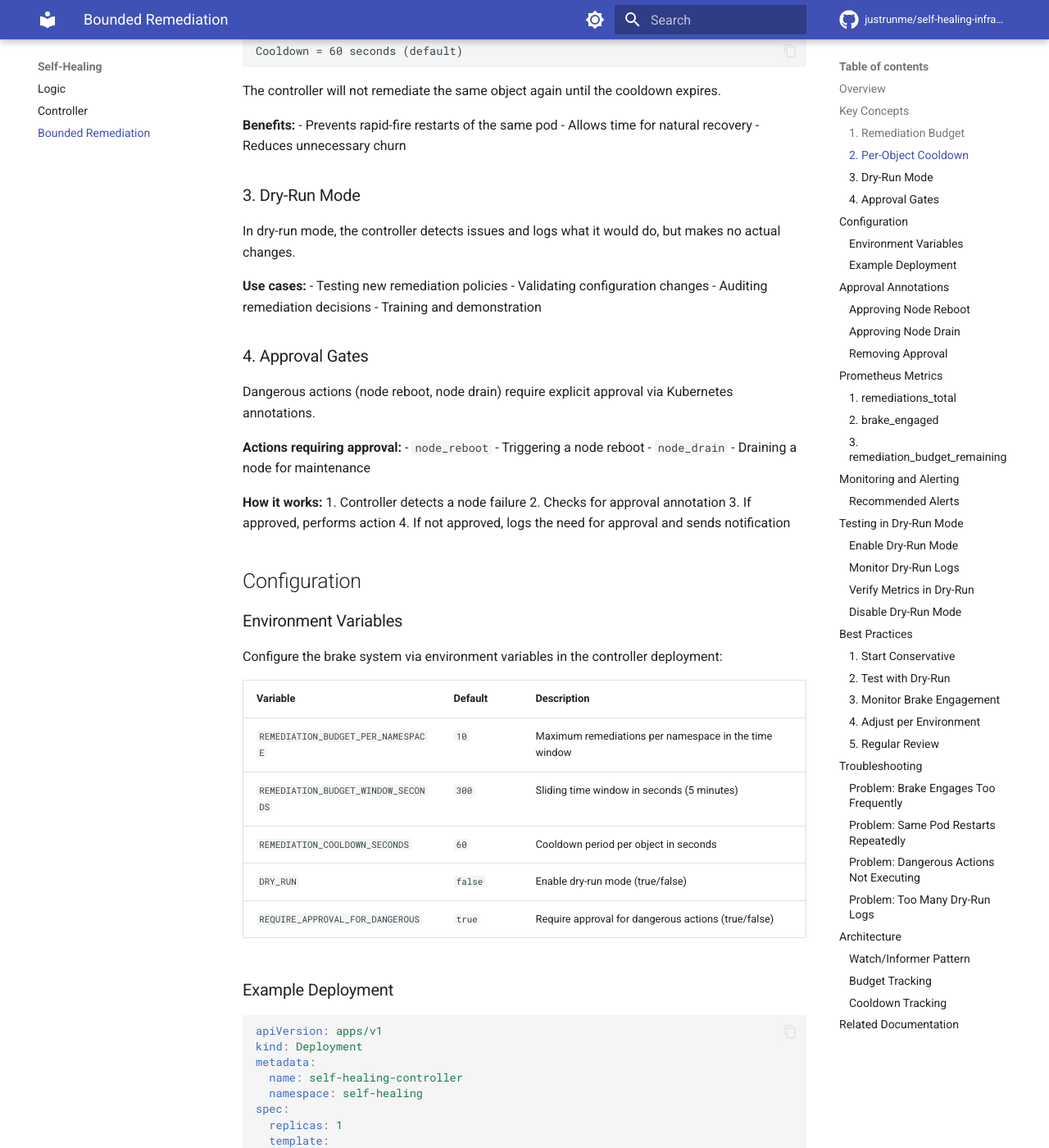
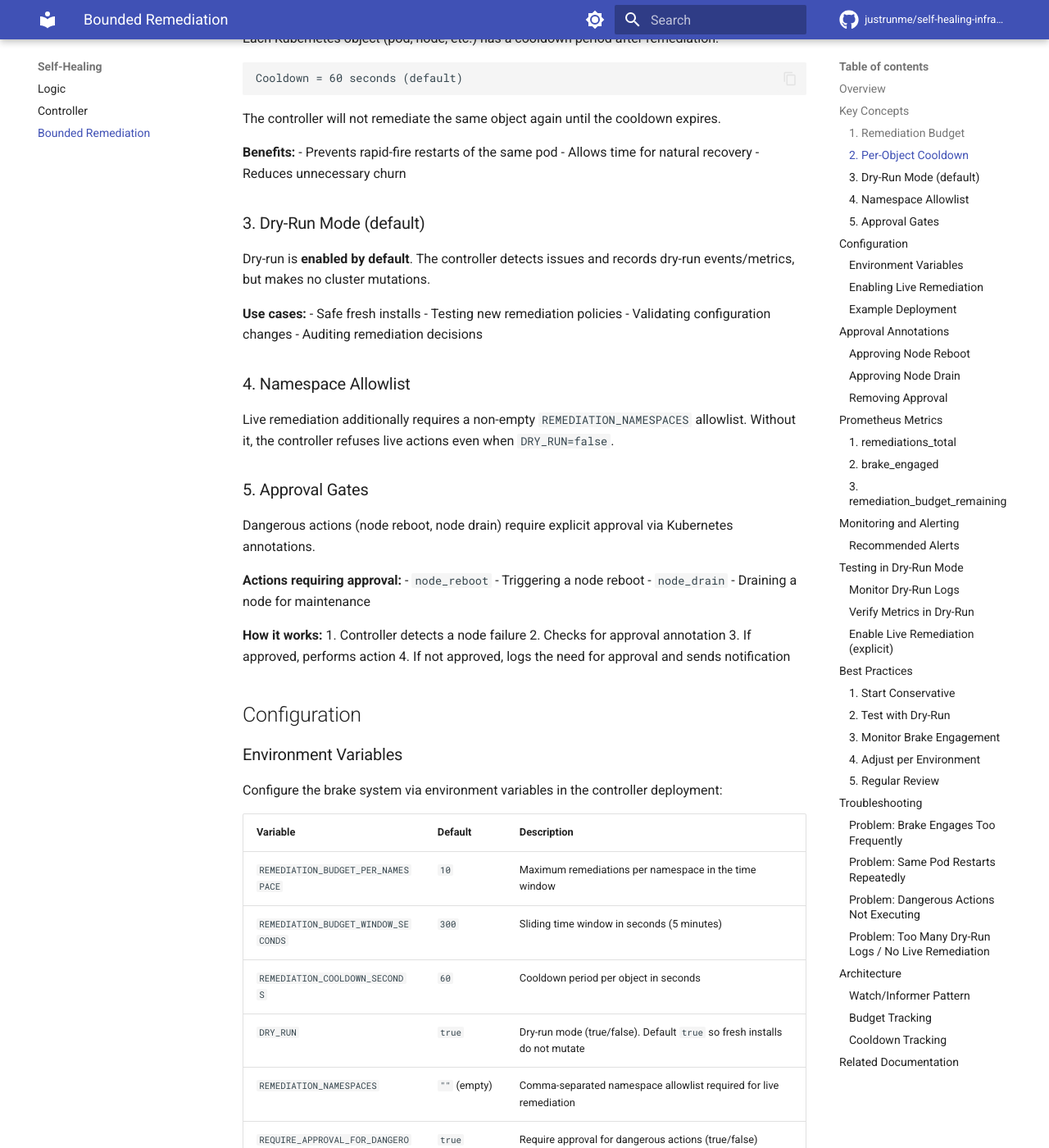
Before and after one commit to justrunme/self-healing-infrastructure-chaos-engineering, an MkDocs documentation site: the page built from docs/bounded-remediation.md, in a window 1280 px wide and 1400 px high, scrolled down 1053 px. Shown: the whole window at 82% size. Built offline with MkDocs 1.6.1 and Material for MkDocs 9.7.7, drawn with Linux system fonts in a browser that asks for light colours; comment, search, counter and statistics services are not loaded; some of the changed text lies outside the part shown.

Commit message:
fix: default to dry-run and require a namespace allowlist for live remediation (#65)

````diff
--- a/docs/bounded-remediation.md
+++ b/docs/bounded-remediation.md
@@ -8,7 +8,8 @@ Traditional self-healing systems can cause cascading failures when they remediat
 
 - **Budget Limits**: Maximum remediations per namespace within a sliding window
 - **Cooldown Periods**: Minimum time between remediations of the same object
-- **Dry-Run Mode**: Test remediation logic without making changes
+- **Dry-Run Mode (default on)**: Observe intended remediations without mutating the cluster
+- **Namespace Allowlist**: Live mutations require an explicit `REMEDIATION_NAMESPACES` allowlist
 - **Approval Gates**: Require explicit approval for dangerous actions
 - **Observability**: Comprehensive Prometheus metrics for monitoring
 
@@ -44,17 +45,21 @@ The controller will not remediate the same object again until the cooldown expir
 - Allows time for natural recovery
 - Reduces unnecessary churn
 
-### 3. Dry-Run Mode
+### 3. Dry-Run Mode (default)
 
-In dry-run mode, the controller detects issues and logs what it would do, but makes no actual changes.
+Dry-run is **enabled by default**. The controller detects issues and records dry-run events/metrics, but makes no cluster mutations.
 
 **Use cases:**
+- Safe fresh installs
 - Testing new remediation policies
 - Validating configuration changes
 - Auditing remediation decisions
-- Training and demonstration
 
-### 4. Approval Gates
+### 4. Namespace Allowlist
+
+Live remediation additionally requires a non-empty `REMEDIATION_NAMESPACES` allowlist. Without it, the controller refuses live actions even when `DRY_RUN=false`.
+
+### 5. Approval Gates
 
 Dangerous actions (node reboot, node drain) require explicit approval via Kubernetes annotations.
 
@@ -79,8 +84,32 @@ Configure the brake system via environment variables in the controller deploymen
 | `REMEDIATION_BUDGET_PER_NAMESPACE` | `10` | Maximum remediations per namespace in the time window |
 | `REMEDIATION_BUDGET_WINDOW_SECONDS` | `300` | Sliding time window in seconds (5 minutes) |
 | `REMEDIATION_COOLDOWN_SECONDS` | `60` | Cooldown period per object in seconds |
-| `DRY_RUN` | `false` | Enable dry-run mode (true/false) |
+| `DRY_RUN` | `true` | Dry-run mode (true/false). Default `true` so fresh installs do not mutate |
+| `REMEDIATION_NAMESPACES` | `""` (empty) | Comma-separated namespace allowlist required for live remediation |
 | `REQUIRE_APPROVAL_FOR_DANGEROUS` | `true` | Require approval for dangerous actions (true/false) |
+
+### Enabling Live Remediation
+
+Live mutations require **both**:
+
+1. `DRY_RUN=false`
+2. A non-empty `REMEDIATION_NAMESPACES` allowlist that includes the target namespace
+
+```bash
+kubectl set env deployment/self-healing-controller -n self-healing \
+  DRY_RUN=false \
+  REMEDIATION_NAMESPACES=test-app,my-workload-ns
+```
+
+If `DRY_RUN=false` but the allowlist is empty (or the pod's namespace is outside it), the controller refuses the live action, logs the refusal, and records a brake/skip — the pod is not deleted.
+
+Helm values defaults (`helm-charts/self-healing-controller/values.yaml`):
+
+```yaml
+config:
+  dryRun: true
+  remediationNamespaces: []
+```
 
 ### Example Deployment
 
@@ -105,7 +134,9 @@ spec:
         - name: REMEDIATION_COOLDOWN_SECONDS
           value: "120"
         - name: DRY_RUN
-          value: "false"
+          value: "true"
+        - name: REMEDIATION_NAMESPACES
+          value: ""
         - name: REQUIRE_APPROVAL_FOR_DANGEROUS
           value: "true"
 ```
@@ -258,13 +289,7 @@ groups:
 
 ## Testing in Dry-Run Mode
 
-### Enable Dry-Run Mode
-
-```bash
-kubectl set env deployment/self-healing-controller \
-  -n self-healing \
-  DRY_RUN=true
-```
+Dry-run is the default. A fresh install already records intended actions without deleting pods.
 
 ### Monitor Dry-Run Logs
 
@@ -276,24 +301,33 @@ kubectl logs -n self-healing -f deployment/self-healing-controller \
 **Example output:**
 
 ```
-2026-10-10 11:45:23 - __main__ - INFO - 🔍 DRY RUN: Would restart pod test-ns/failing-pod
-2026-10-10 11:45:45 - __main__ - INFO - 🔍 DRY RUN: Would rollback Helm release my-app
-2026-10-10 11:46:12 - __main__ - INFO - 🔍 DRY RUN: Would trigger reboot for node worker-1
+2026-10-10 11:45:23 - __main__ - INFO - DRY RUN: Would restart pod test-ns/failing-pod
+2026-10-10 11:45:45 - __main__ - INFO - DRY RUN: Would rollback Helm release my-app
+2026-10-10 11:46:12 - __main__ - INFO - DRY RUN: Would cordon node worker-1
 ```
 
 ### Verify Metrics in Dry-Run
 
 ```bash
 kubectl port-forward -n self-healing svc/self-healing-controller 8080:8080 &
-curl -s http://localhost:8080/metrics | grep 'dry_run'
+curl -s http://localhost:8080/metrics | grep 'result="dry_run"'
 ```
 
-### Disable Dry-Run Mode
+### Enable Live Remediation (explicit)
 
 ```bash
 kubectl set env deployment/self-healing-controller \
   -n self-healing \
-  DRY_RUN=false
+  DRY_RUN=false \
+  REMEDIATION_NAMESPACES=test-app
+```
+
+Re-enable dry-run (or clear the allowlist) to stop live mutations:
+
+```bash
+kubectl set env deployment/self-healing-controller \
+  -n self-healing \
+  DRY_RUN=true
 ```
 
 ## Best Practices
@@ -310,13 +344,12 @@ REMEDIATION_COOLDOWN_SECONDS: "120"
 
 ### 2. Test with Dry-Run
 
-Always test new configurations in dry-run mode first:
+Always validate in dry-run (the default) before enabling live remediation:
 
-1. Enable `DRY_RUN=true`
-2. Deploy configuration
-3. Monitor logs and metrics
-4. Verify expected behavior
-5. Disable dry-run mode
+1. Deploy with `DRY_RUN=true` (default) and empty allowlist
+2. Monitor logs and `result="dry_run"` metrics
+3. Verify expected behavior
+4. Enable live mode only for known namespaces: `DRY_RUN=false` + `REMEDIATION_NAMESPACES=...`
 
 ### 3. Monitor Brake Engagement
 
@@ -394,16 +427,17 @@ curl -s http://localhost:8080/metrics | grep brake_engaged
 2. Disable approval requirement (if appropriate): `REQUIRE_APPROVAL_FOR_DANGEROUS=false`
 3. Review node failure detection thresholds
 
-### Problem: Too Many Dry-Run Logs
+### Problem: Too Many Dry-Run Logs / No Live Remediation
 
 **Symptoms:**
 - Controller logs show many "DRY RUN" messages
 - No actual remediation happening
+- Or logs say allowlist is empty / namespace not allowed
 
 **Solutions:**
-1. Verify dry-run mode is disabled: `DRY_RUN=false`
-2. Check deployment configuration
-3. Restart controller after configuration change
+1. Set `DRY_RUN=false` **and** a non-empty `REMEDIATION_NAMESPACES` that includes the target namespace
+2. Check deployment/Helm values (`dryRun`, `remediationNamespaces`)
+3. Restart/rollout the controller after configuration change
 
 ## Architecture
 
````
Also changed, not shown: CHANGELOG.md (+1 -0 lines), README.md (+28 -10 lines), 10 other files.
